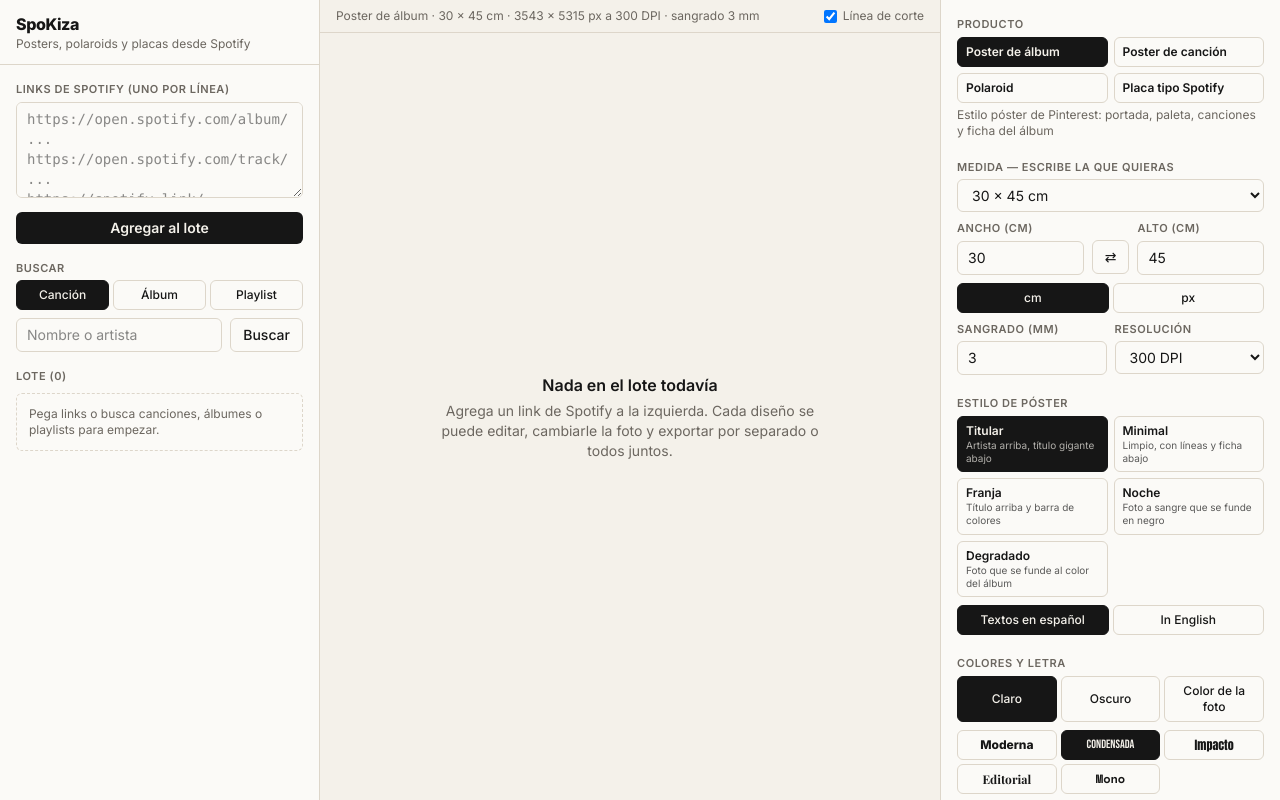
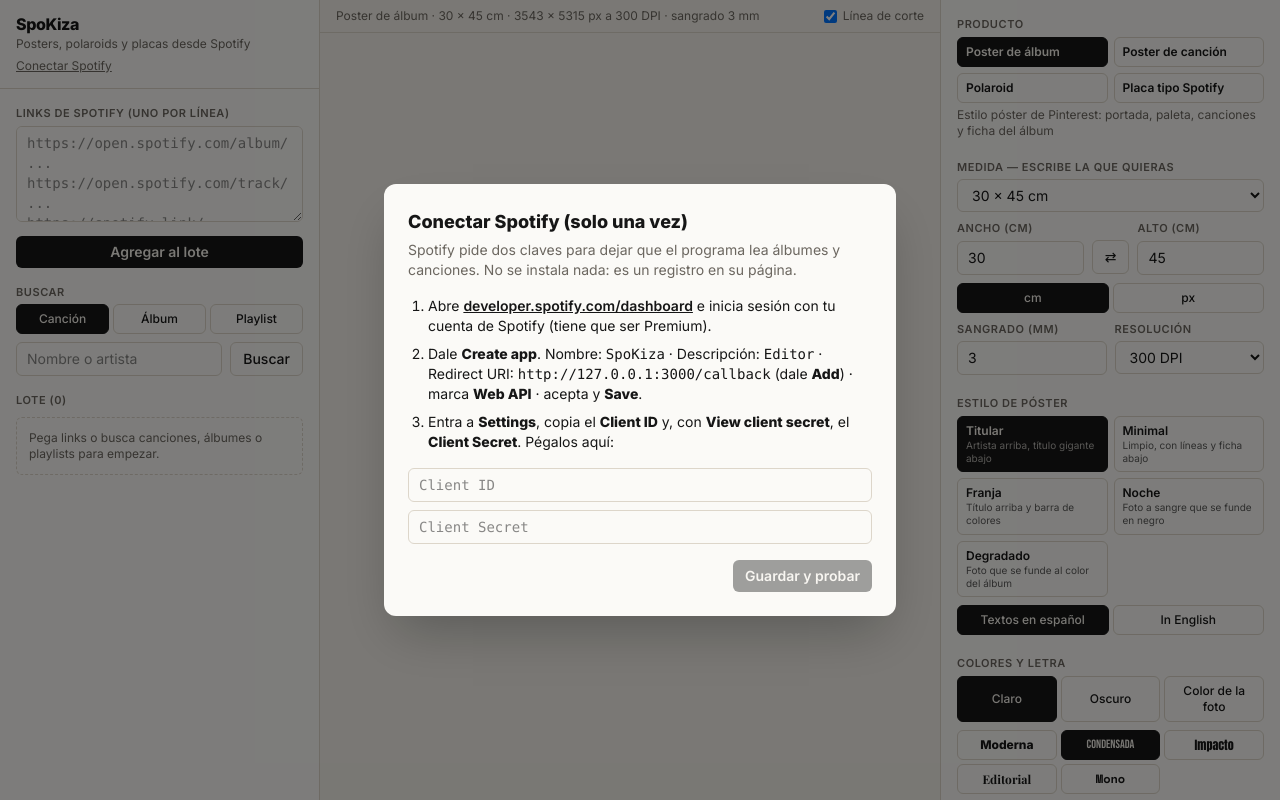
Before and after one commit to Vinilkiza/SpoKiza, a Next.js app: page / in a window 1280 px wide. Built offline with nearby package versions, Linux system fonts and the light colour scheme.

Commit message:
Uso local: pantalla para conectar Spotify dentro del programa e iniciar.bat que revisa Node.js
Co-Authored-By: Claude Opus 5.5 <noreply@anthropic.com>
Claude-Session: https://claude.ai/code/session_01J5UMvMjCMZqzKLFwi8R8xP

```diff
--- /dev/null
+++ b/app/api/setup/route.ts
@@ -0,0 +1,61 @@
+import { NextResponse } from "next/server";
+import { promises as fs } from "fs";
+import path from "path";
+import { resetToken, testCredentials } from "@/lib/spotify";
+
+export const dynamic = "force-dynamic";
+export const runtime = "nodejs";
+
+/* Configuración de Spotify desde el mismo programa (solo cuando corre en el PC).
+   Guarda las claves en .env.local para no tener que editar archivos a mano. */
+
+const isLocal = () => !process.env.VERCEL;
+const ENV_FILE = () => path.join(process.cwd(), ".env.local");
+
+export async function GET() {
+  return NextResponse.json({
+    configured: Boolean(process.env.SPOTIFY_CLIENT_ID && process.env.SPOTIFY_CLIENT_SECRET),
+    canSave: isLocal(),
+  });
+}
+
+async function writeEnv(values: Record<string, string>) {
+  let current = "";
+  try {
+    current = await fs.readFile(ENV_FILE(), "utf8");
+  } catch {
+    /* todavía no existe */
+  }
+  const lines = current.split(/\r?\n/).filter((l) => l.trim() && !Object.keys(values).some((k) => l.startsWith(`${k}=`)));
+  for (const [k, v] of Object.entries(values)) lines.push(`${k}=${v}`);
+  await fs.writeFile(ENV_FILE(), lines.join("\n") + "\n", "utf8");
+}
+
+export async function POST(req: Request) {
+  if (!isLocal()) {
+    return NextResponse.json({ error: "En la versión publicada las claves se configuran en Vercel." }, { status: 403 });
+  }
+  const body = (await req.json().catch(() => ({}))) as { clientId?: string; clientSecret?: string };
+  const clientId = (body.clientId ?? "").trim();
+  const clientSecret = (body.clientSecret ?? "").trim();
+  if (!/^[A-Za-z0-9]{20,64}$/.test(clientId) || !/^[A-Za-z0-9]{20,64}$/.test(clientSecret)) {
+    return NextResponse.json({ error: "Revisa los datos: el Client ID y el Client Secret son códigos de 32 letras y números." }, { status: 400 });
+  }
+  let test;
+  try {
+    test = await testCredentials(clientId, clientSecret);
+  } catch {
+    return NextResponse.json({ error: "No hay conexión con Spotify. Revisa el internet e intenta de nuevo." }, { status: 502 });
+  }
+  if (!test.ok) {
+    return NextResponse.json(
+      { error: "Spotify no aceptó esas claves. Cópialas de nuevo desde Settings (sin espacios) y revisa que la cuenta tenga Premium." },
+      { status: 400 },
+    );
+  }
+  await writeEnv({ SPOTIFY_CLIENT_ID: clientId, SPOTIFY_CLIENT_SECRET: clientSecret });
+  process.env.SPOTIFY_CLIENT_ID = clientId;
+  process.env.SPOTIFY_CLIENT_SECRET = clientSecret;
+  resetToken();
+  return NextResponse.json({ ok: true });
+}
--- a/components/Studio.tsx
+++ b/components/Studio.tsx
@@ -72,6 +72,37 @@ export default function Studio() {
   const product = productById(settings.product);
 
   const say = (kind: "ok" | "error", text: string) => setNotice({ kind, text });
+
+  /* ---------- conexión con Spotify (pantalla de configuración) ---------- */
+  const [setup, setSetup] = useState({ open: false, configured: true, canSave: true });
+  const [keys, setKeys] = useState({ id: "", secret: "", error: "", saving: false });
+  useEffect(() => {
+    fetch("/api/setup")
+      .then((r) => r.json())
+      .then((d: { configured: boolean; canSave: boolean }) => setSetup({ open: !d.configured, ...d }))
+      .catch(() => null);
+  }, []);
+  const saveKeys = async () => {
+    setKeys((k) => ({ ...k, saving: true, error: "" }));
+    const res = await fetch("/api/setup", {
+      method: "POST",
+      headers: { "Content-Type": "application/json" },
+      body: JSON.stringify({ clientId: keys.id, clientSecret: keys.secret }),
+    }).catch(() => null);
+    const data = res ? ((await res.json().catch(() => ({}))) as { ok?: boolean; error?: string }) : { error: "No se pudo guardar" };
+    if (data.ok) {
+      setKeys({ id: "", secret: "", error: "", saving: false });
+      setSetup((s) => ({ ...s, open: false, configured: true }));
+      say("ok", "Spotify conectado. Ya puedes pegar links.");
+    } else setKeys((k) => ({ ...k, saving: false, error: data.error ?? "No se pudo guardar" }));
+  };
+  const needsSetup = (status: number) => {
+    if (status === 412) {
+      setSetup((s) => ({ ...s, open: true, configured: false }));
+      return true;
+    }
+    return false;
+  };
   useEffect(() => {
     if (!notice) return;
     const t = setTimeout(() => setNotice(null), notice.kind === "error" ? 9000 : 4000);
@@ -107,6 +138,7 @@ export default function Studio() {
         body: JSON.stringify({ inputs }),
       });
       const data = (await res.json()) as { results?: { input: string; item?: MusicItem; error?: string }[]; error?: string };
+      if (needsSetup(res.status)) return;
       if (!res.ok || !data.results) throw new Error(data.error ?? "No se pudo consultar Spotify");
       const ok = data.results.filter((r) => r.item).map((r) => r.item!);
       const bad = data.results.filter((r) => r.error);
@@ -121,6 +153,7 @@ export default function Studio() {
       if (!query.trim()) return;
       const res = await fetch(`/api/spotify?q=${encodeURIComponent(query)}&type=${qType}`);
       const data = (await res.json()) as { items?: MusicItem[]; error?: string };
+      if (needsSetup(res.status)) return;
       if (!res.ok) throw new Error(data.error ?? "Error en la búsqueda");
       setResults(data.items ?? []);
       if (!data.items?.length) say("error", "Sin resultados");
@@ -397,6 +430,11 @@ export default function Studio() {
         <div className="border-b border-line px-4 py-3">
           <h1 className="text-base font-extrabold tracking-tight">SpoKiza</h1>
           <p className="text-xs text-soft">Posters, polaroids y placas desde Spotify</p>
+          {setup.canSave && (
+            <button className="mt-1 text-xs text-soft underline hover:text-ink" onClick={() => setSetup((s) => ({ ...s, open: true }))}>
+              {setup.configured ? "Spotify conectado · cambiar claves" : "Conectar Spotify"}
+            </button>
+          )}
         </div>
         <div className="space-y-4 overflow-y-auto p-4">
           <section>
@@ -778,6 +816,54 @@ export default function Studio() {
           </div>
         </section>
       </aside>
+
+      {setup.open && (
+        <div className="fixed inset-0 z-50 flex items-center justify-center bg-black/50 p-4">
+          <div className="w-full max-w-lg rounded-xl bg-card p-6 shadow-2xl">
+            <h2 className="text-lg font-extrabold">Conectar Spotify (solo una vez)</h2>
+            <p className="mt-1 text-sm text-soft">
+              Spotify pide dos claves para dejar que el programa lea álbumes y canciones. No se instala nada: es un registro en su página.
+            </p>
+            <ol className="mt-4 list-decimal space-y-2 pl-5 text-sm">
+              <li>
+                Abre{" "}
+                <a className="font-semibold underline" href="https://developer.spotify.com/dashboard" target="_blank" rel="noreferrer">
+                  developer.spotify.com/dashboard
+                </a>{" "}
+                e inicia sesión con tu cuenta de Spotify (tiene que ser Premium).
+              </li>
+              <li>
+                Dale <b>Create app</b>. Nombre: <code>SpoKiza</code> · Descripción: <code>Editor</code> · Redirect URI:{" "}
+                <code>http://127.0.0.1:3000/callback</code> (dale <b>Add</b>) · marca <b>Web API</b> · acepta y <b>Save</b>.
+              </li>
+              <li>
+                Entra a <b>Settings</b>, copia el <b>Client ID</b> y, con <b>View client secret</b>, el <b>Client Secret</b>. Pégalos aquí:
+              </li>
+            </ol>
+            <div className="mt-4 space-y-2">
+              <input className="field font-mono" placeholder="Client ID" value={keys.id} onChange={(e) => setKeys((k) => ({ ...k, id: e.target.value }))} />
+              <input
+                className="field font-mono"
+                placeholder="Client Secret"
+                type="password"
+                value={keys.secret}
+                onChange={(e) => setKeys((k) => ({ ...k, secret: e.target.value }))}
+              />
+              {keys.error && <p className="text-sm text-accent">{keys.error}</p>}
+            </div>
+            <div className="mt-4 flex justify-end gap-2">
+              {setup.configured && (
+                <button className="btn" onClick={() => setSetup((s) => ({ ...s, open: false }))}>
+                  Cerrar
+                </button>
+              )}
+              <button className="btn-dark" disabled={keys.saving || !keys.id || !keys.secret} onClick={saveKeys}>
+                {keys.saving ? "Probando…" : "Guardar y probar"}
+              </button>
+            </div>
+          </div>
+        </div>
+      )}
     </div>
   );
 }
--- a/lib/spotify.ts
+++ b/lib/spotify.ts
@@ -14,14 +14,32 @@ export class SpotifyError extends Error {
   }
 }
 
+/** Prueba un par de claves contra Spotify (lo usa la pantalla de configuración). */
+export async function testCredentials(id: string, secret: string): Promise<{ ok: boolean; status: number }> {
+  const res = await fetch("https://accounts.spotify.com/api/token", {
+    method: "POST",
+    headers: {
+      Authorization: "Basic " + Buffer.from(`${id}:${secret}`).toString("base64"),
+      "Content-Type": "application/x-www-form-urlencoded",
+    },
+    body: "grant_type=client_credentials",
+    cache: "no-store",
+  });
+  return { ok: res.ok, status: res.status };
+}
+
+export function resetToken() {
+  cached = null;
+}
+
 async function getToken(): Promise<string> {
   if (cached && Date.now() < cached.expiresAt - 60_000) return cached.token;
   const id = process.env.SPOTIFY_CLIENT_ID;
   const secret = process.env.SPOTIFY_CLIENT_SECRET;
   if (!id || !secret) {
     throw new SpotifyError(
-      "Faltan SPOTIFY_CLIENT_ID y SPOTIFY_CLIENT_SECRET en el archivo .env.local (ver README).",
-      500,
+      "Falta conectar Spotify: pega el Client ID y el Client Secret en la pantalla de configuración.",
+      412,
     );
   }
   const res = await fetch("https://accounts.spotify.com/api/token", {
```
Also changed, not shown: 2 other files (tests, documents, lock files or other folders).
